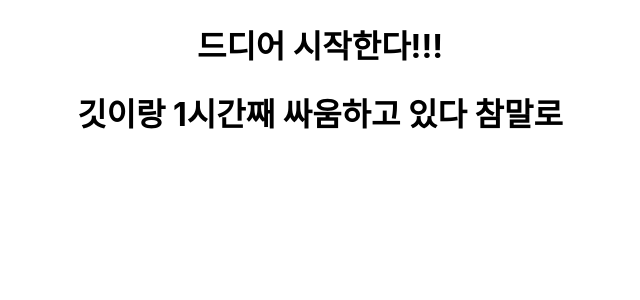
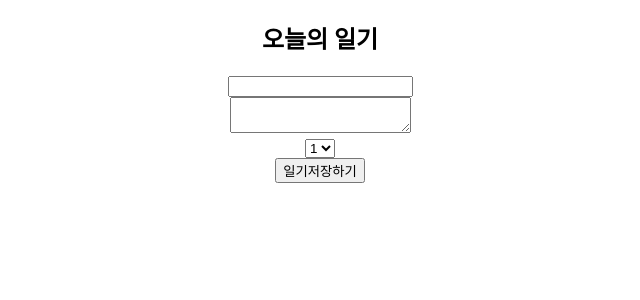
Before and after one commit to Xeostop1/SimpleDiary, a React (Create React App) app: page / in a window 1280 px wide. Shown: the top 300 px of the page, without its empty margins (320-960 px from the left). Built offline with nearby package versions, Linux system fonts and the light colour scheme.

Commit message:
add: 컴퍼넌트로 작성자, 일기내용, 점수 추가

```diff
--- a/src/App.js
+++ b/src/App.js
@@ -1,10 +1,10 @@
 import './App.css';
+import DirayEditor from './DiaryEditor';
 
 function App() {
   return (
     <div className="App">
-      <h1>드디어 시작한다!!!</h1>
-      <h1>깃이랑 1시간째 싸움하고 있다 참말로</h1>
+      <DirayEditor/>
     </div>
   );
 }
--- /dev/null
+++ b/src/DiaryEditor.js
@@ -0,0 +1,120 @@
+import { useState } from "react";
+import App from './App';
+
+//author: 작가 어써
+const DirayEditor=()=>{
+    //글쓴이의 값을 스테이터스로 활용하기 위해 useState 사용
+
+    //아래의 2개를 한개로 합쳐서 사용
+    const [state, setState]=useState({
+        author:"",
+        content:"",
+        emotion:1,
+    });
+
+    //const [author, setAuthor]=useState("");
+    //const [content, setContent]=useState("");
+
+    //인풋의 입력값이 들어오면 auttor의 값이 변경되게 사용
+    //자동으로 상태를 변경하고 싶다?? 그러면 함수를 사용해야 한다→ 안드러면 기본 useState의 디폴트 값이 들어가게됨
+
+    //자동으로 랜더링 하기위해 인풋이 온체인지 할때마다(js함수를 걸어줌) 매개변수를 가지고 있는 콜백함수를 사용
+    //랜더링된 값을 보고싶으면 타켓안에서 살펴보자
+    //변화된 값이 같이 벨류에 넣어지기는 한다! 디폴트+온체인지e 매개변수
+    //변경??은 뭐다?? 함수로(set 배열)
+    //벨류를 변경하면 뭐다?? 다른것도 가능함 name도 사용할 수 있음
+
+    //set콜백 함수를 통해 위의 content값들을 계속 변화시킴
+
+    //👩‍🏭 그런데! 우리는 같은 동작을 계속적으로 수행하고 있네(무려자료형도 똑같다!)? ▶
+    // 동작과 자료형이 같아서 useState을 1개로 사용하자▶ 기본값 넣는 곳에 객체타입(변화가 필요한 변수를)으로 넣자
+
+    //한곳으로 뭉친 후에는? 함수도 똑같이 객체값으로 인자를 넣어주자
+    //그리고 사용 않하는 객체의 값은 원래의 세팅값으로 넣어주자(state.content 객체이름을 넣어줌)
+
+    //👩‍🏭 동작(함수)도 같이 사용하자!
+
+    const handleChangeState=(e)=>{
+        console.log(e.target.name);
+        console.log(e.target.value);
+       setState({
+        ...state,
+        [e.target.name]: e.target.value,
+       });
+    };
+
+
+    const handleSubmit=(e)=>{
+        console.log(e.target.value);
+        console.log(state);
+        alert("저장성공");
+    }
+    return(
+        <div className="DiaryEditor">
+           <h2>오늘의 일기</h2>
+           <div>
+                <input
+                    name="author"
+                    value={state.author}
+                    onChange={
+                        handleChangeState
+                    }
+                />
+           </div>
+           <div>
+            <textarea
+                name="content"
+                value={state.content}
+                onChange={
+                    handleChangeState
+                }
+
+            />
+           </div>
+           <div>
+                <select
+                    name="emotion"
+                    value={state.emotion}
+                    onChange={
+                        handleChangeState
+                    }
+                >
+                    <option value={1}>1</option>
+                    <option value={2}>2</option>
+                    <option value={3}>3</option>
+                    <option value={4}>4</option>
+                    <option value={5}>5</option>
+                </select>
+           </div>
+           <div>
+            <button
+                onClick={
+                    handleSubmit
+                }
+            >
+                일기저장하기
+            </button>
+           </div>
+        </div>
+    );
+
+}
+//그래서 우리가 쉽게 사용하려고 변수를 객체로 묶었다 그러나
+//내가 변화하고 싶은값만 손대고 싶지 아닌것은 계속 위와같이 써야하니불편
+// 이럴때 사용하는것이 스프레드(...)(배열, 객체을 모두 펼쳐보쳐서 보여주는것 )로 보여주기
+//내가 굳이 안써도 알아서 js가 수정하지 않은 부분은 객체로 읽고 넘어감
+//넣는 순서에도 상관이 있음. 업데이트 값이 위에있으면 변경되고 2번째 랜더링 때 원래 ...으로 보여준채로 랜더링 될수 있음
+//그래서 먼저 스프레드를 펼쳐서 보여주고 → 변경값을 다음으로 세팅해줘야 한다
+
+//함수화 처리(handleChangeState) 전에 있던 코드
+/*onChange={(e)=>{
+    // console.log(e.target.name);
+    // console.log(e.target.value);
+    setState({
+        ...state,
+        content:e.target.value,
+    });
+*/
+
+
+export default DirayEditor;
```
